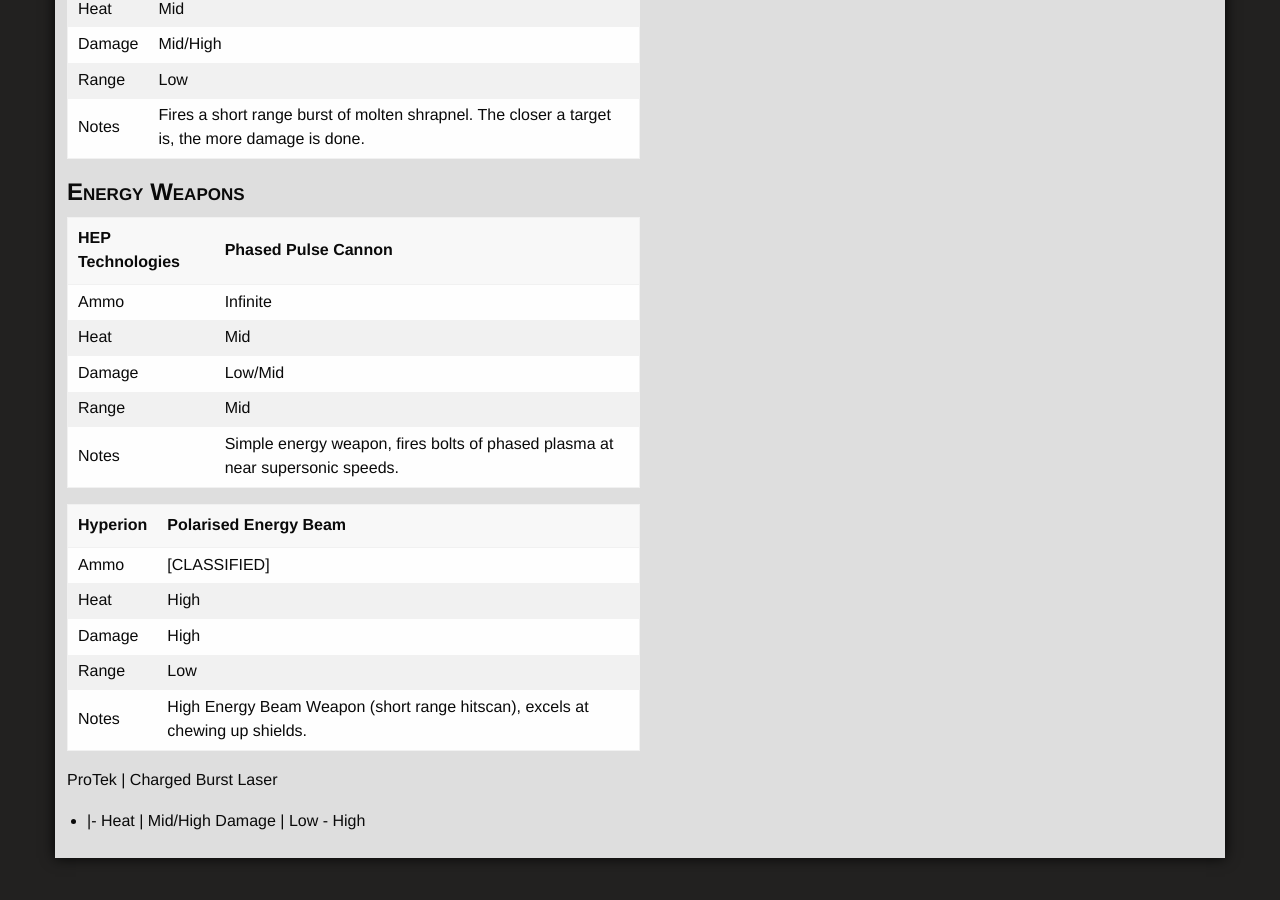
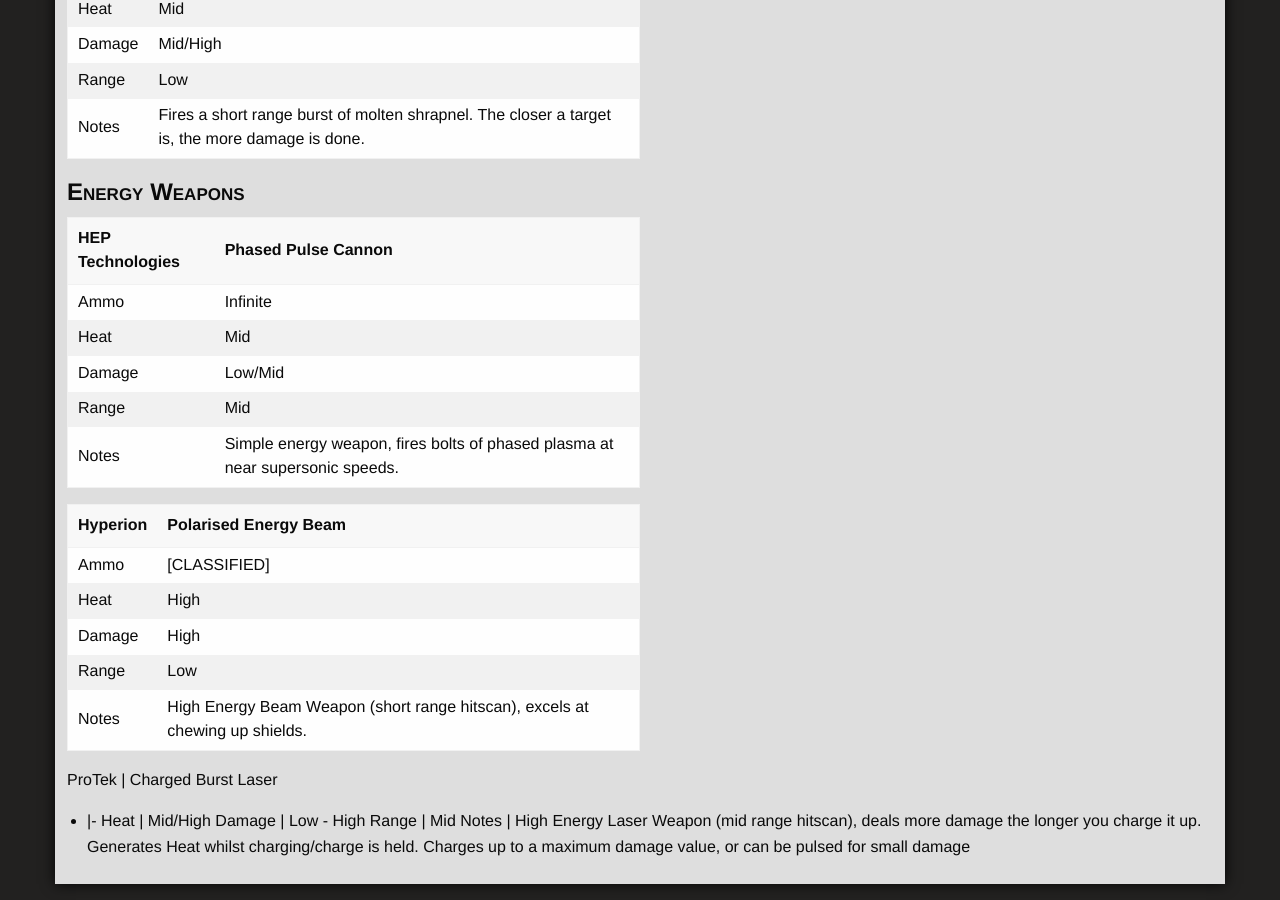
Before and after one commit to ori-sky/polar-space, a Jekyll site: the page built from designs/weapons.md, in a window 1280 px wide and 900 px high, scrolled down 621 px. Built offline with Jekyll 4.4.1, drawn with Linux system fonts in a browser that asks for light colours; nearby versions of some CDN libraries; some web fonts are replaced; our own code applies the rules of GitHub Pages for plain Markdown files; library files that are not in the unit come from our copies; before the commit the page ends 1495 px from its top, so only the background shows below that.

Commit message:
designs/weapons.md updated from https://stackedit.io/

```diff
--- a/designs/weapons.md
+++ b/designs/weapons.md
@@ -42,7 +42,9 @@
 -|-
 Heat | Mid/High
 Damage | Low - High
+Range | Mid
+Notes | High Energy Laser Weapon (mid range hitscan), deals more damage the longer you charge it up.  Generates Heat whilst charging/charge is held.  Charges up to a maximum damage value, or can be pulsed for small damage
 <!--stackedit_data:
-eyJoaXN0b3J5IjpbMTE5NDE1MzA3Nyw3MDExNDEyNDcsMjEyMz
-UxOTY5MF19
+eyJoaXN0b3J5IjpbLTIwMTQzODg2MjIsNzAxMTQxMjQ3LDIxMj
+M1MTk2OTBdfQ==
 -->
```
